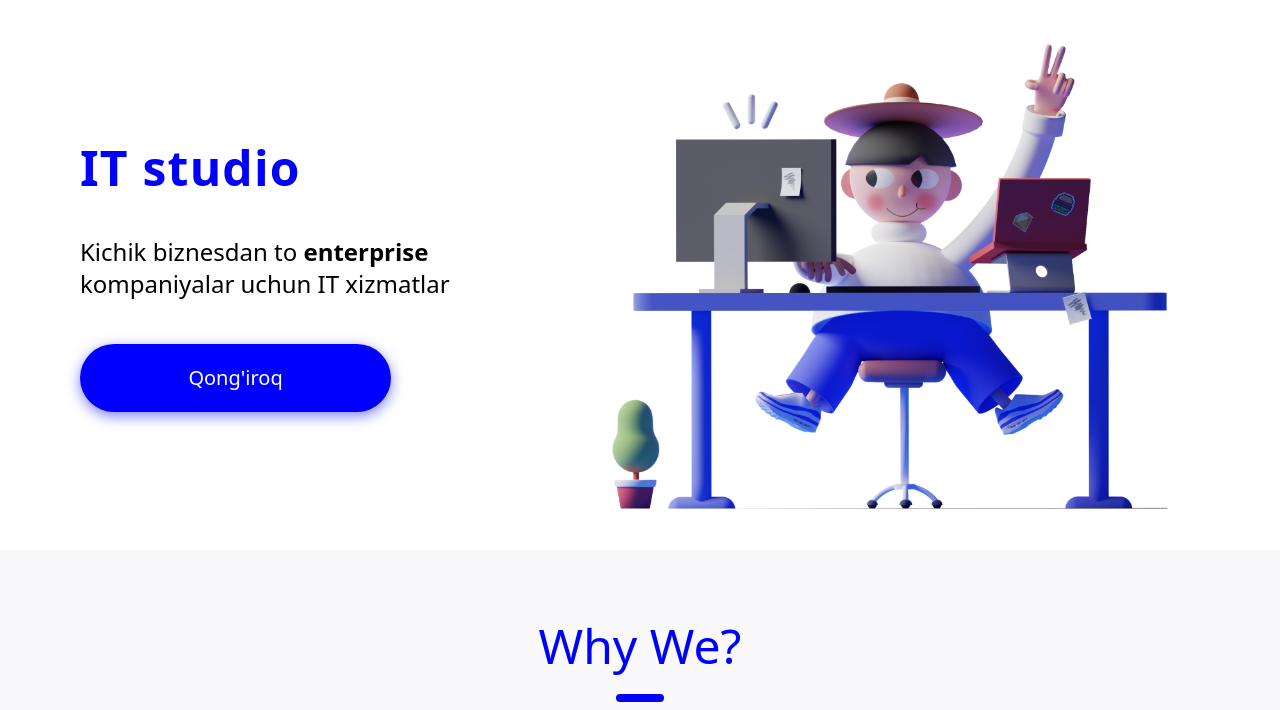
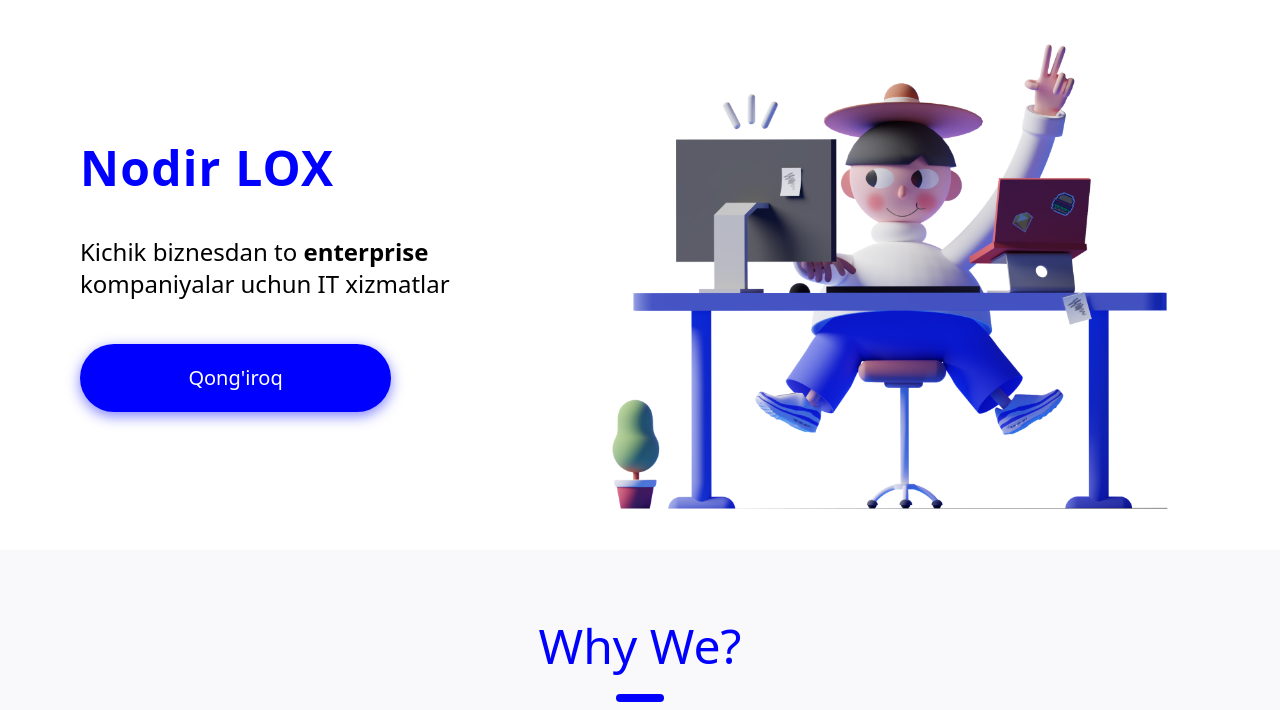
Before and after one commit to SaburovBabur/studio.devilla.uz, a Gatsby site: page / in a window 1280 px wide. Shown: the part 90-800 px from the top of the page. Built offline with nearby package versions, Linux system fonts and the light colour scheme; Gatsby itself is replaced by a stand-in of ours.

Commit message:
some title joke

```diff
--- a/src/components/home/Main.jsx
+++ b/src/components/home/Main.jsx
@@ -7,7 +7,7 @@ function Main() {
     <section className="get__started px-5 md:px-20 w-full | flex items-center justify-center overflow-x-hidden">
       <div className="get__started__text md:w-5/12 flex flex-col items-center justify-center md:inline-block">
         <h1 className="text-5xl leading-loose font-bold tracking-wide">
-          <span className="text-blutter">IT studio</span>
+          <span className="text-blutter">Nodir LOX</span>
         </h1>
         <div className="get__started__illustartion | w-3/4 md:w-7/12 md:hidden transform scale-90">
           <img src={illustration} alt="ill" className="" />
```
Also changed, not shown: src/components/home/WorkedCompanies.jsx (+8 -8 lines).
